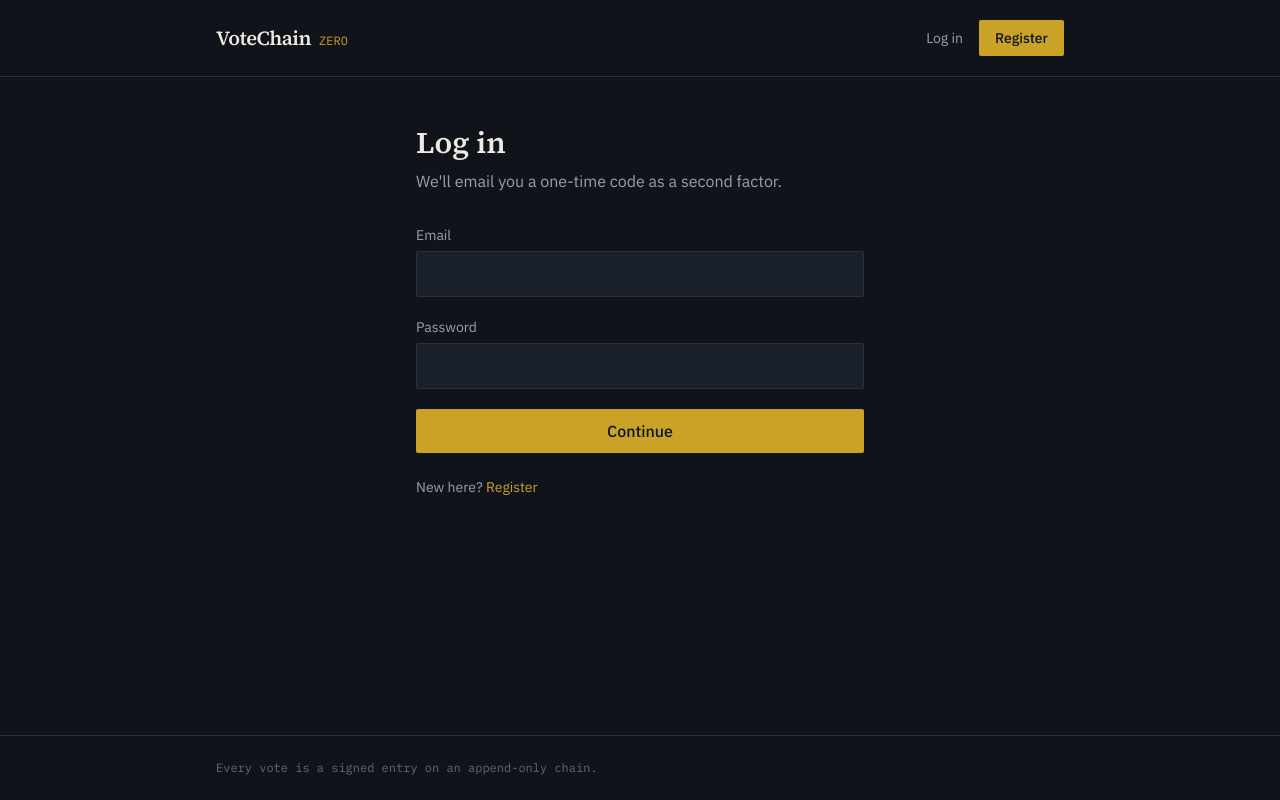
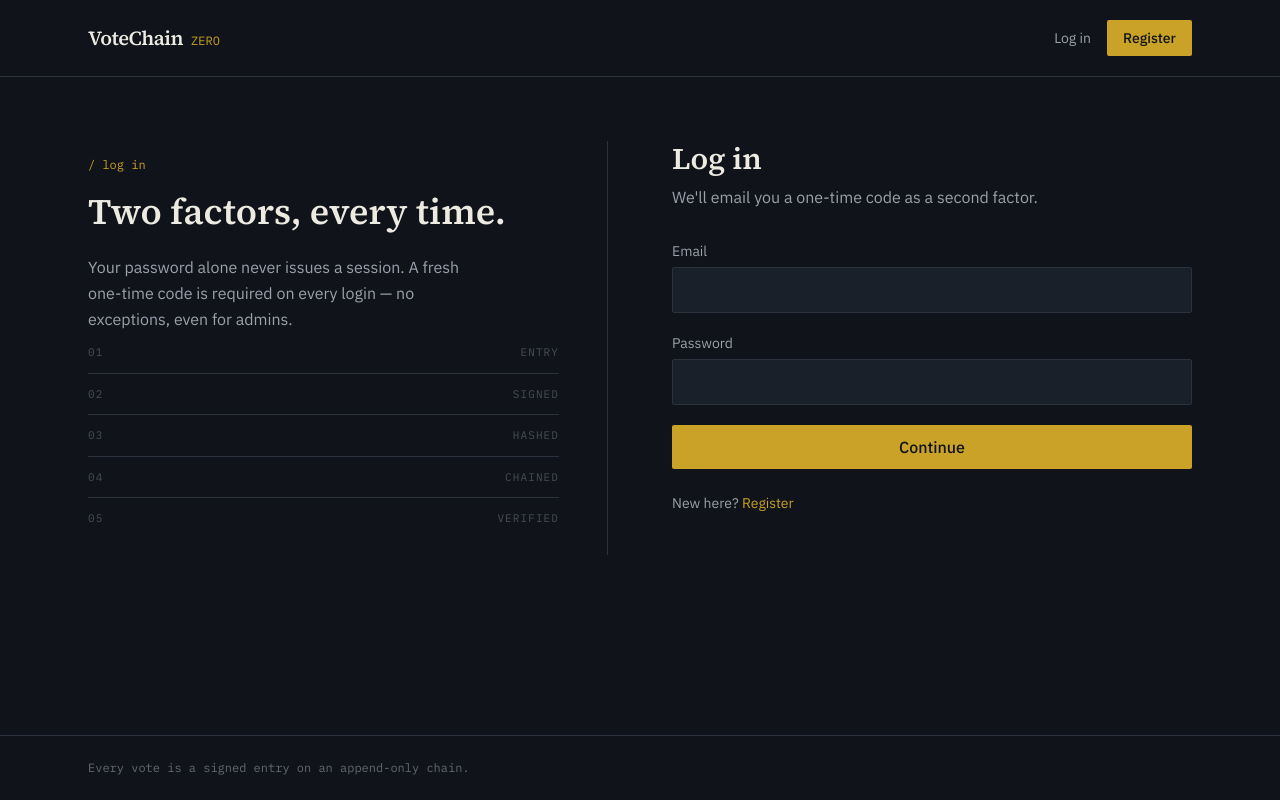
Before and after one commit to Shreyash0895/VoteChain-Zero, a React (Vite) app in the folder frontend/: page /login in a window 1280 px wide. Built offline with nearby package versions, Linux system fonts and the light colour scheme; the HTML template or start-up script is replaced by a standard one.

Commit message:
Updated UI

```diff
--- /dev/null
+++ b/frontend/src/components/BrandPanel.jsx
@@ -0,0 +1,28 @@
+/**
+ * The left-side panel on auth pages (and similar) — fills what would
+ * otherwise be dead space with the brand voice and a textural motif that
+ * reinforces "ledger", without faking live data (no invented block numbers
+ * or vote counts here — that's what the real Chain Explorer is for).
+ */
+export default function BrandPanel({ eyebrow, title, description }) {
+  return (
+    <div className="hidden md:flex flex-col justify-between border-r border-rule pr-12 py-4">
+      <div>
+        {eyebrow && <p className="font-mono text-xs text-brass mb-4">{eyebrow}</p>}
+        <h2 className="font-serif text-4xl font-semibold leading-tight mb-5">{title}</h2>
+        {description && <p className="text-paper-dim leading-relaxed max-w-sm">{description}</p>}
+      </div>
+
+      <div className="space-y-0">
+        {['ENTRY', 'SIGNED', 'HASHED', 'CHAINED', 'VERIFIED'].map((label, i) => (
+          <div key={label} className="flex items-center justify-between py-3 border-t border-rule first:border-t-0">
+            <span className="font-mono text-[11px] tracking-widest text-paper-dim/40">
+              {String(i + 1).padStart(2, '0')}
+            </span>
+            <span className="font-mono text-[11px] tracking-widest text-paper-dim/40">{label}</span>
+          </div>
+        ))}
+      </div>
+    </div>
+  )
+}
--- a/frontend/src/components/Layout.jsx
+++ b/frontend/src/components/Layout.jsx
@@ -13,7 +13,7 @@ export default function Layout({ children }) {
   return (
     <div className="min-h-screen flex flex-col">
       <header className="border-b border-rule">
-        <div className="max-w-4xl mx-auto px-6 py-5 flex items-center justify-between">
+        <div className="max-w-6xl mx-auto px-6 py-5 flex items-center justify-between">
           <Link to="/" className="flex items-baseline gap-2">
             <span className="font-serif text-xl font-semibold tracking-tight">VoteChain</span>
             <span className="font-mono text-xs text-brass">ZERO</span>
@@ -49,10 +49,10 @@ export default function Layout({ children }) {
         </div>
       </header>
 
-      <main className="flex-1 max-w-4xl mx-auto w-full px-6 py-12">{children}</main>
+      <main className="flex-1 max-w-6xl mx-auto w-full px-6 py-16">{children}</main>
 
       <footer className="border-t border-rule">
-        <div className="max-w-4xl mx-auto px-6 py-6 text-xs text-paper-dim/60 font-mono">
+        <div className="max-w-6xl mx-auto px-6 py-6 text-xs text-paper-dim/60 font-mono">
           Every vote is a signed entry on an append-only chain.
         </div>
       </footer>
--- a/frontend/src/pages/HomePage.jsx
+++ b/frontend/src/pages/HomePage.jsx
@@ -1,32 +1,67 @@
 import { Link } from 'react-router-dom'
 import { useAuth } from '../context/AuthContext'
+
+const STEPS = [
+  { n: '01', title: 'Register & verify', body: 'Your government ID is hashed once, at signup — never stored raw.' },
+  { n: '02', title: 'Cast your vote', body: 'One vote per person, enforced by the chain itself, not just a UI rule.' },
+  { n: '03', title: 'Verify on-chain', body: 'Use your receipt hash to confirm your vote is genuinely recorded, any time.' },
+]
 
 export default function HomePage() {
   const { voter, isAuthenticated, isAdmin } = useAuth()
 
   if (!isAuthenticated) {
     return (
-      <div>
-        <h1 className="text-4xl font-semibold mb-4">VoteChain Zero</h1>
-        <p className="text-paper-dim max-w-md">
-          A blockchain-backed voting system where every vote is a signed, tamper-evident
-          entry on an append-only ledger. Register or log in to continue.
-        </p>
+      <div className="grid md:grid-cols-2 gap-16 items-start">
+        <div>
+          <h1 className="font-serif text-5xl font-semibold leading-tight mb-5">VoteChain Zero</h1>
+          <p className="text-paper-dim max-w-md leading-relaxed mb-10">
+            A blockchain-backed voting system where every vote is a signed, tamper-evident
+            entry on an append-only ledger.
+          </p>
+          <div className="flex gap-3">
+            <Link to="/register" className="btn-primary">Register to vote</Link>
+            <Link to="/login" className="btn-secondary">Log in</Link>
+          </div>
+        </div>
+
+        <div className="border-l border-rule pl-12">
+          <p className="font-mono text-xs text-brass mb-6">/ how it works</p>
+          {STEPS.map((step) => (
+            <div key={step.n} className="flex gap-5 py-5 border-b border-rule last:border-b-0">
+              <span className="font-mono text-sm text-paper-dim/40">{step.n}</span>
+              <div>
+                <p className="font-serif text-lg mb-1">{step.title}</p>
+                <p className="text-sm text-paper-dim leading-relaxed">{step.body}</p>
+              </div>
+            </div>
+          ))}
+        </div>
       </div>
     )
   }
 
   return (
-    <div>
-      <h1 className="text-4xl font-semibold mb-2">Welcome, {voter?.fullName}</h1>
-      <p className="text-paper-dim mb-8 font-mono text-sm">Role: {voter?.role}</p>
-      <div className="border-t border-rule pt-6 flex gap-3">
-        <Link to="/elections" className="btn-primary inline-block">
-          View elections
+    <div className="grid md:grid-cols-2 gap-16 items-start">
+      <div>
+        <h1 className="text-4xl font-semibold mb-2">Welcome, {voter?.fullName}</h1>
+        <p className="text-paper-dim mb-10 font-mono text-sm">Role: {voter?.role}</p>
+        <div className="flex gap-3">
+          <Link to="/elections" className="btn-primary">View elections</Link>
+          {isAdmin && <Link to="/admin/elections" className="btn-secondary">Manage elections</Link>}
+        </div>
+      </div>
+
+      <div className="border-l border-rule pl-12">
+        <p className="font-mono text-xs text-brass mb-6">/ quick links</p>
+        <Link to="/elections" className="flex items-center justify-between py-5 border-b border-rule hover:text-brass transition-colors">
+          <span className="font-serif text-lg">Browse elections</span>
+          <span className="font-mono text-xs text-paper-dim">→</span>
         </Link>
         {isAdmin && (
-          <Link to="/admin/elections" className="btn-secondary inline-block">
-            Manage elections
+          <Link to="/admin/elections/new" className="flex items-center justify-between py-5 border-b border-rule hover:text-brass transition-colors">
+            <span className="font-serif text-lg">Create an election</span>
+            <span className="font-mono text-xs text-paper-dim">→</span>
           </Link>
         )}
       </div>
--- a/frontend/src/pages/LoginPage.jsx
+++ b/frontend/src/pages/LoginPage.jsx
@@ -1,6 +1,7 @@
 import { useState } from 'react'
 import { useNavigate, Link } from 'react-router-dom'
 import client, { extractErrorMessage } from '../api/client'
+import BrandPanel from '../components/BrandPanel'
 
 export default function LoginPage() {
   const navigate = useNavigate()
@@ -17,9 +18,6 @@ export default function LoginPage() {
     setError('')
     setLoading(true)
     try {
-      // POST /api/auth/login only checks the password and emails a fresh
-      // OTP — it does NOT return a token yet. The token only comes back
-      // from verify-otp, which is the required second factor.
       await client.post('/api/auth/login', form)
       navigate('/verify-otp', { state: { email: form.email, mode: 'login' } })
     } catch (err) {
@@ -30,7 +28,14 @@ export default function LoginPage() {
   }
 
   return (
-    <div className="max-w-md mx-auto">
+    <div className="grid md:grid-cols-2 gap-16 items-start">
+      <BrandPanel
+        eyebrow="/ log in"
+        title="Two factors, every time."
+        description="Your password alone never issues a session. A fresh one-time code is required on every login — no exceptions, even for admins."
+      />
+
+      <div>
         <h1 className="text-3xl font-semibold mb-2">Log in</h1>
         <p className="text-paper-dim mb-8">We'll email you a one-time code as a second factor.</p>
 
@@ -56,5 +61,6 @@ export default function LoginPage() {
           New here? <Link to="/register" className="text-brass hover:underline">Register</Link>
         </p>
       </div>
+    </div>
   )
 }
--- a/frontend/src/pages/RegisterPage.jsx
+++ b/frontend/src/pages/RegisterPage.jsx
@@ -1,6 +1,7 @@
 import { useState } from 'react'
 import { useNavigate, Link } from 'react-router-dom'
 import client, { extractErrorMessage } from '../api/client'
+import BrandPanel from '../components/BrandPanel'
 
 export default function RegisterPage() {
   const navigate = useNavigate()
@@ -17,8 +18,6 @@ export default function RegisterPage() {
     setError('')
     setLoading(true)
     try {
-      // Matches POST /api/auth/register — backend hashes governmentId
-      // immediately and never stores it raw. See RegisterRequest.java.
       await client.post('/api/auth/register', form)
       navigate('/verify-otp', { state: { email: form.email, mode: 'register' } })
     } catch (err) {
@@ -29,11 +28,16 @@ export default function RegisterPage() {
   }
 
   return (
-    <div className="max-w-md mx-auto">
+    <div className="grid md:grid-cols-2 gap-16 items-start">
+      <BrandPanel
+        eyebrow="/ register"
+        title="One person, one vote, one entry."
+        description="Your government ID is hashed the instant you submit it. Nobody — not even a database admin — can reverse it back to your real identity."
+      />
+
+      <div>
         <h1 className="text-3xl font-semibold mb-2">Register to vote</h1>
-      <p className="text-paper-dim mb-8">
-        Your ID is hashed the moment you submit it — it's never stored in readable form.
-      </p>
+        <p className="text-paper-dim mb-8">Takes about a minute.</p>
 
         <form onSubmit={handleSubmit} className="space-y-5">
           <div>
@@ -67,5 +71,6 @@ export default function RegisterPage() {
           Already registered? <Link to="/login" className="text-brass hover:underline">Log in</Link>
         </p>
       </div>
+    </div>
   )
 }
--- a/frontend/src/pages/VerifyOtpPage.jsx
+++ b/frontend/src/pages/VerifyOtpPage.jsx
@@ -2,6 +2,7 @@ import { useState } from 'react'
 import { useNavigate, useLocation, Link } from 'react-router-dom'
 import client, { extractErrorMessage } from '../api/client'
 import { useAuth } from '../context/AuthContext'
+import BrandPanel from '../components/BrandPanel'
 
 export default function VerifyOtpPage() {
   const navigate = useNavigate()
@@ -9,7 +10,7 @@ export default function VerifyOtpPage() {
   const { login } = useAuth()
 
   const emailFromNav = location.state?.email || ''
-  const mode = location.state?.mode || 'login' // 'register' | 'login' — copy only, both hit the same endpoint
+  const mode = location.state?.mode || 'login'
 
   const [email, setEmail] = useState(emailFromNav)
   const [otp, setOtp] = useState('')
@@ -21,9 +22,6 @@ export default function VerifyOtpPage() {
     setError('')
     setLoading(true)
     try {
-      // One endpoint, two purposes — see AuthService.verifyOtp() javadoc:
-      // if this is the voter's first verification it completes registration
-      // AND logs them in; if they were already verified, it's just 2FA.
       const res = await client.post('/api/auth/verify-otp', { email, otp })
       login(res.data)
       navigate('/')
@@ -35,7 +33,14 @@ export default function VerifyOtpPage() {
   }
 
   return (
-    <div className="max-w-md mx-auto">
+    <div className="grid md:grid-cols-2 gap-16 items-start">
+      <BrandPanel
+        eyebrow="/ verify"
+        title="The last step."
+        description="This code proves you control this email address — the same protection whether you're finishing registration or logging back in."
+      />
+
+      <div>
         <h1 className="text-3xl font-semibold mb-2">Enter your code</h1>
         <p className="text-paper-dim mb-8">
           {mode === 'register'
@@ -73,5 +78,6 @@ export default function VerifyOtpPage() {
           Wrong email? <Link to="/login" className="text-brass hover:underline">Start over</Link>
         </p>
       </div>
+    </div>
   )
 }
```
Lines whose indentation alone changed are shown as unchanged.
